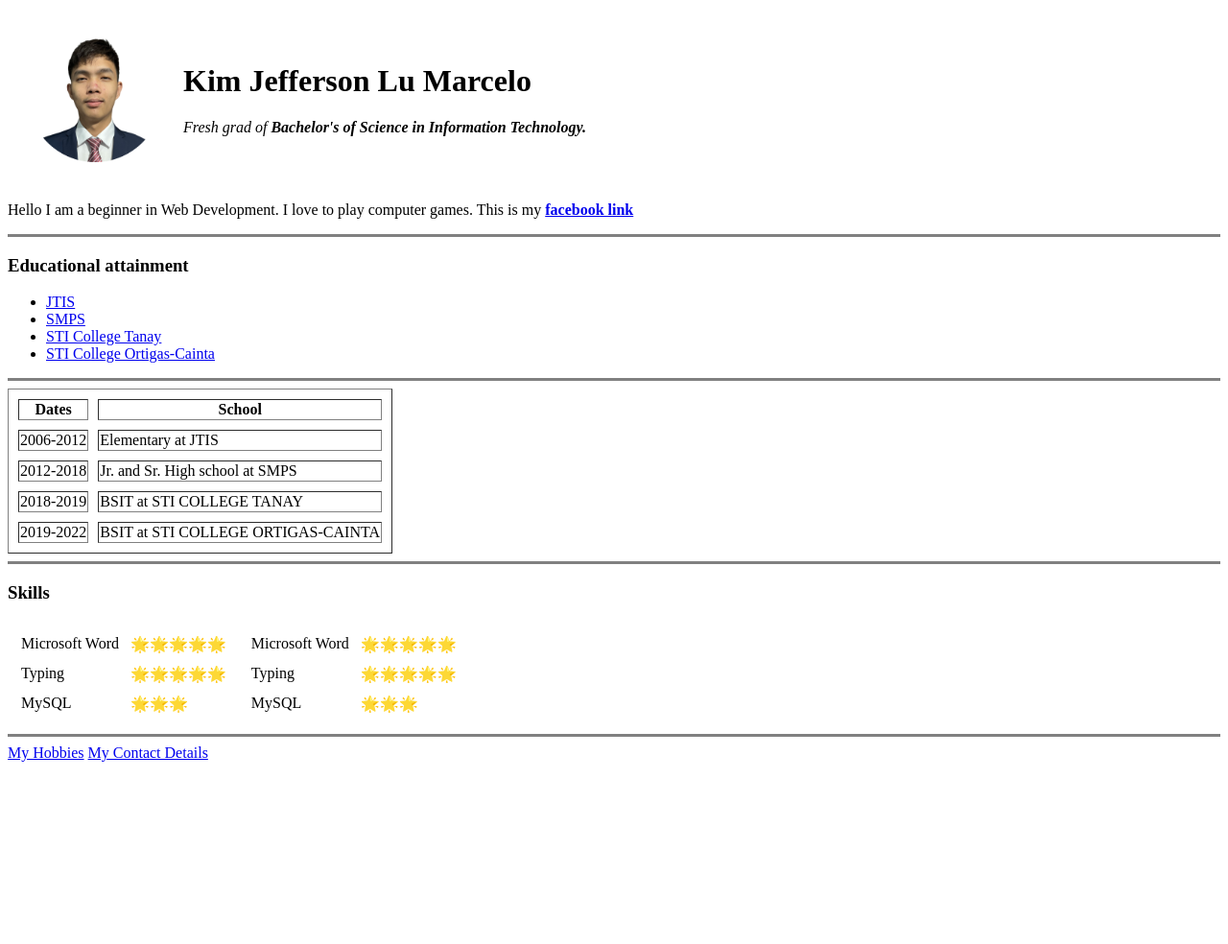
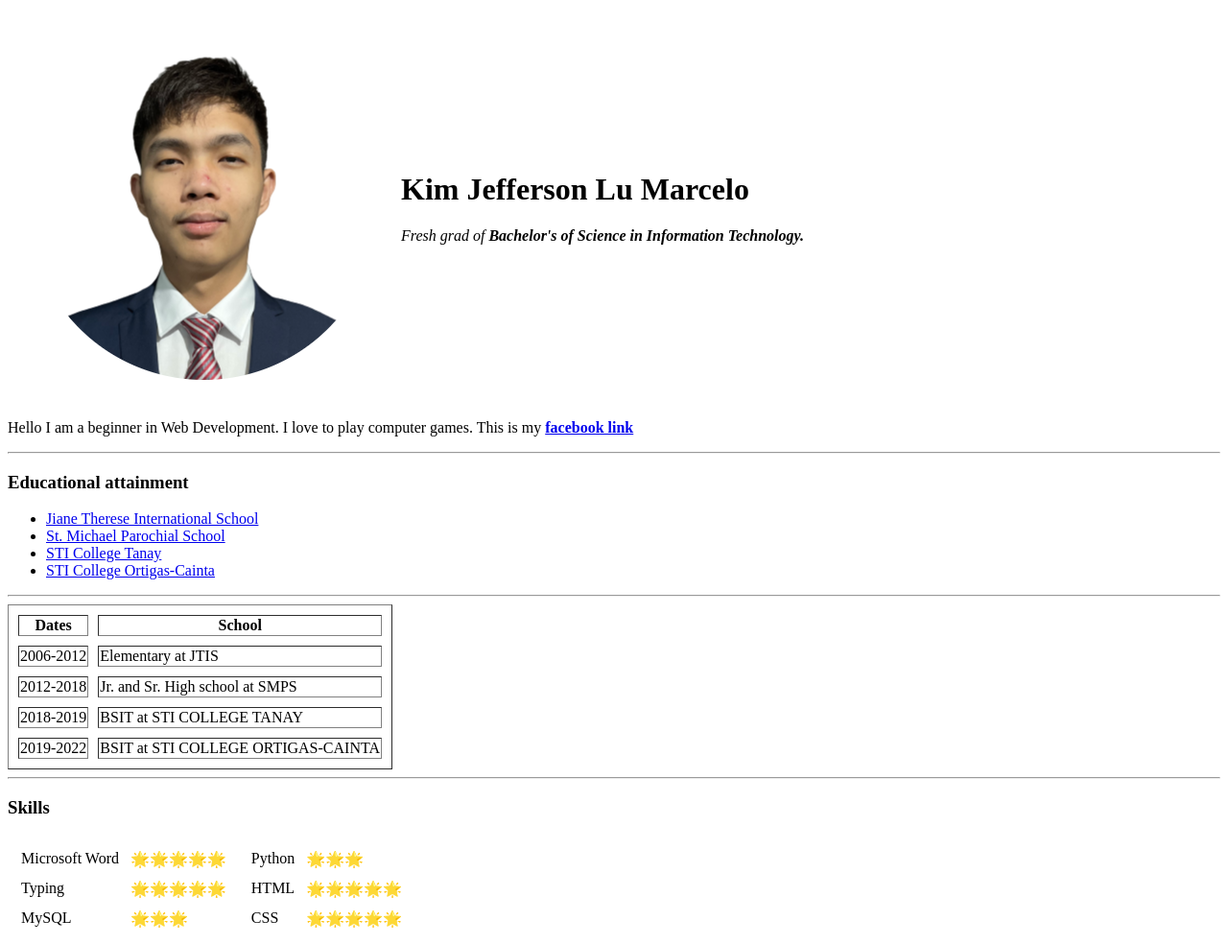
Before and after one commit to kimpogi2015/cv, a plain HTML site: page index.html in a window 1280 px wide. Shown: the top 984 px of the page at 96% size. Before the commit the page ends 802 px from the top, so only its background shows below. Drawn offline with Linux system fonts and the light colour scheme.

Commit message:
update index.html

```diff
--- a/index.html
+++ b/index.html
@@ -4,12 +4,13 @@
 <head>
   <meta charset="utf-8">
   <title>Kim's Personal Site</title>
+  <link rel="stylesheet" href="css/styles.css">
 </head>
 
 <body>
-  <table cellspacing="20">
+  <table cellspacing="20" class="tb">
     <tr>
-      <td><img src="images/kimlu.png" alt="Kim Profile Picture" width="140px" height="140px" /></td>
+      <td><img src="images/kimlu.png" alt="Kim Profile Picture"/></td>
       <td><h1>Kim Jefferson Lu Marcelo</h1>
       <p><em>Fresh grad of <strong>Bachelor's of Science in Information Technology.</strong></em></p></td>
     </tr>
@@ -19,15 +20,15 @@
 
   <p>Hello I am a beginner in Web Development. I love to play computer games.
     This is my <strong><a href="http://facebook.com/kimpogi2009">facebook link</a></strong></p>
-  <hr size="3" noshade>
+  <hr>
   <h3>Educational attainment</h3>
   <ul>
-    <li><a href="http://facebook.com/jtishappyfamily">JTIS</a></li>
-    <li><a href="https://www.facebook.com/SMPS.michaelians1964">SMPS</a></li>
+    <li><a href="http://facebook.com/jtishappyfamily">Jiane Therese International School</a></li>
+    <li><a href="https://www.facebook.com/SMPS.michaelians1964">St. Michael Parochial School</a></li>
     <li><a href="https://www.facebook.com/tanay.sti.edu/">STI College Tanay</a></li>
     <li><a href="https://www.facebook.com/ortigascainta.sti.edu/">STI College Ortigas-Cainta</a></li>
   </ul>
-  <hr size="3" noshade>
+  <hr>
   <table border="1px" cellspacing="10px">
     <thead>
       <tr>
@@ -54,7 +55,7 @@
       </tr>
     </tbody>
   </table>
-  <hr size="3" noshade>
+  <hr>
   <h3>Skills</h3>
 
   <table>
@@ -78,23 +79,23 @@
       <td>
         <table cellspacing="10px">
           <tr>
-            <td>Microsoft Word</td>
+            <td>Python</td>
+            <td>🌟🌟🌟</td
+          </tr>
+          <tr>
+            <td>HTML</td>
             <td>🌟🌟🌟🌟🌟</td
           </tr>
           <tr>
-            <td>Typing</td>
+            <td>CSS</td>
             <td>🌟🌟🌟🌟🌟</td
-          </tr>
-          <tr>
-            <td>MySQL</td>
-            <td>🌟🌟🌟</td
           </tr>
         </table>
       </td>
     </tr>
   </table>
 
-  <hr size="3" noshade>
+  <hr>
   <a href="hobbies.html">My Hobbies</a>
   <a href="mycontact.html">My Contact Details</a>
 
```
